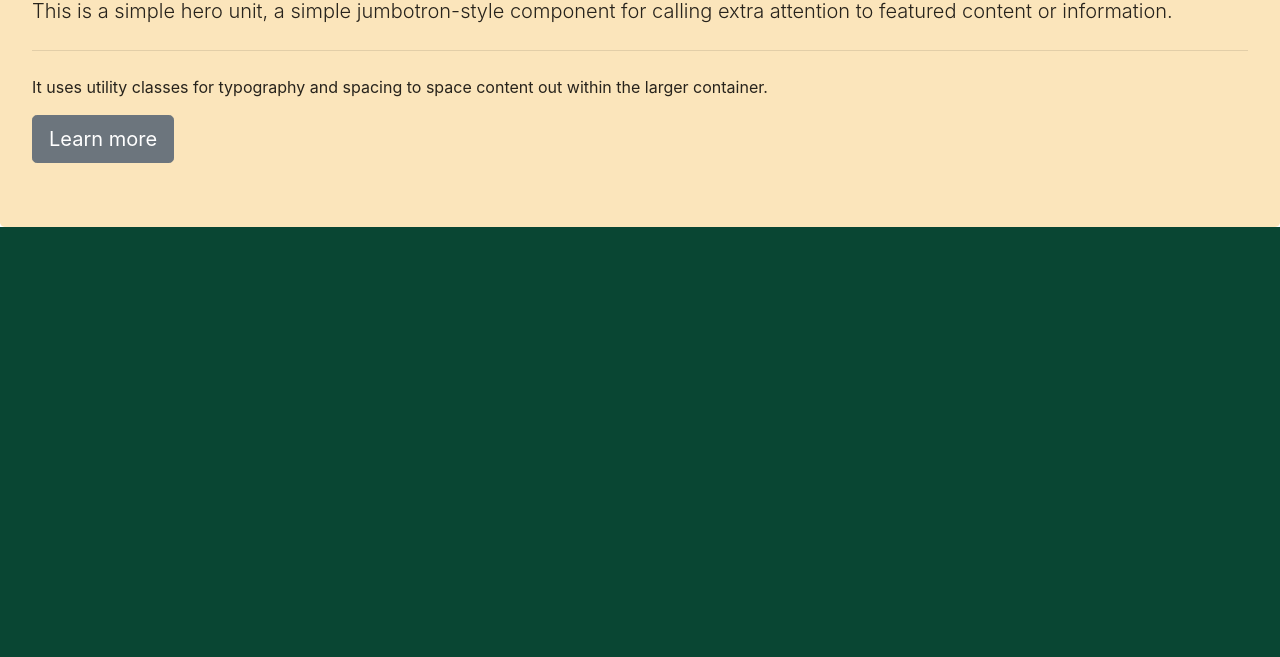
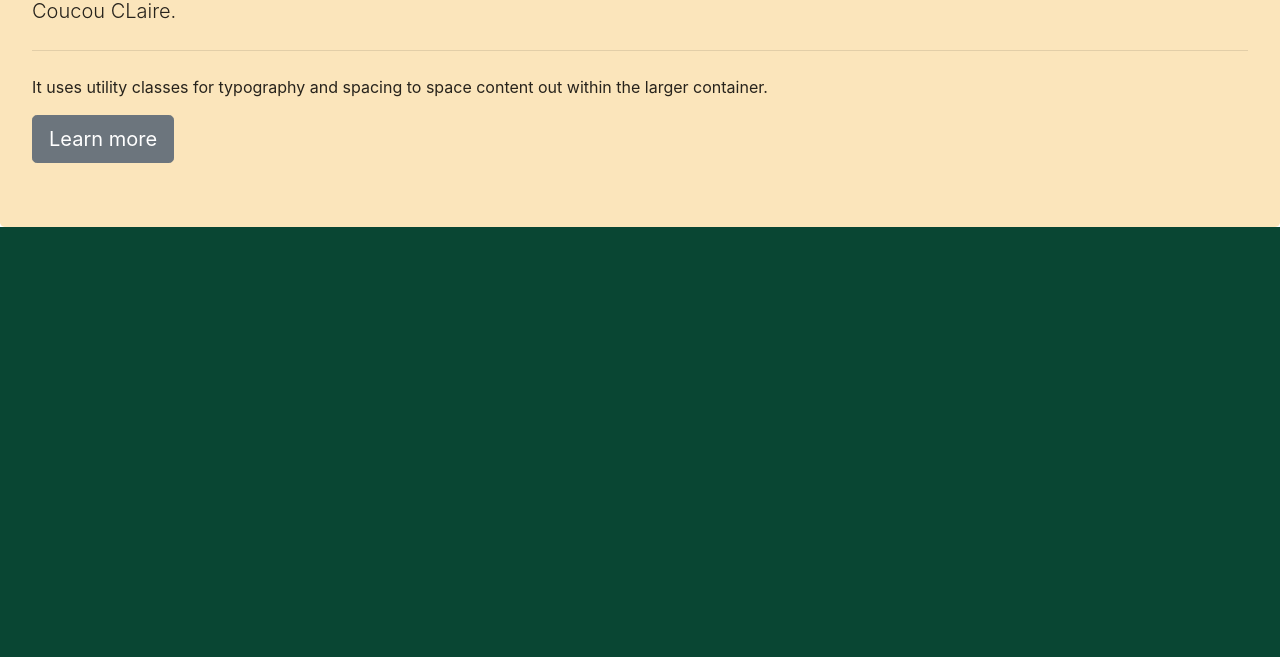
Before and after one commit to Thxmzy/decouvre, a plain HTML site: page index.html in a window 1280 px wide. Shown: the part 143-800 px from the top of the page. Drawn offline with nearby package versions, Linux system fonts and the light colour scheme.

Commit message:
Ajout text 1
Texte 1

```diff
--- a/index.html
+++ b/index.html
@@ -16,8 +16,7 @@
 <body>
     <div class="jumbotron background-color-couleur2 color-3">
         <h1 class="display-4">Hello, world!</h1>
-        <p class="lead">This is a simple hero unit, a simple jumbotron-style component for calling extra attention
-            to featured content or information.</p>
+        <p class="lead">Coucou CLaire.</p>
         <hr class="my-4">
         <p>It uses utility classes for typography and spacing to space content out within the larger container.</p>
         <a class="btn btn-secondary btn-lg" href="#" role="button">Learn more</a>
```
